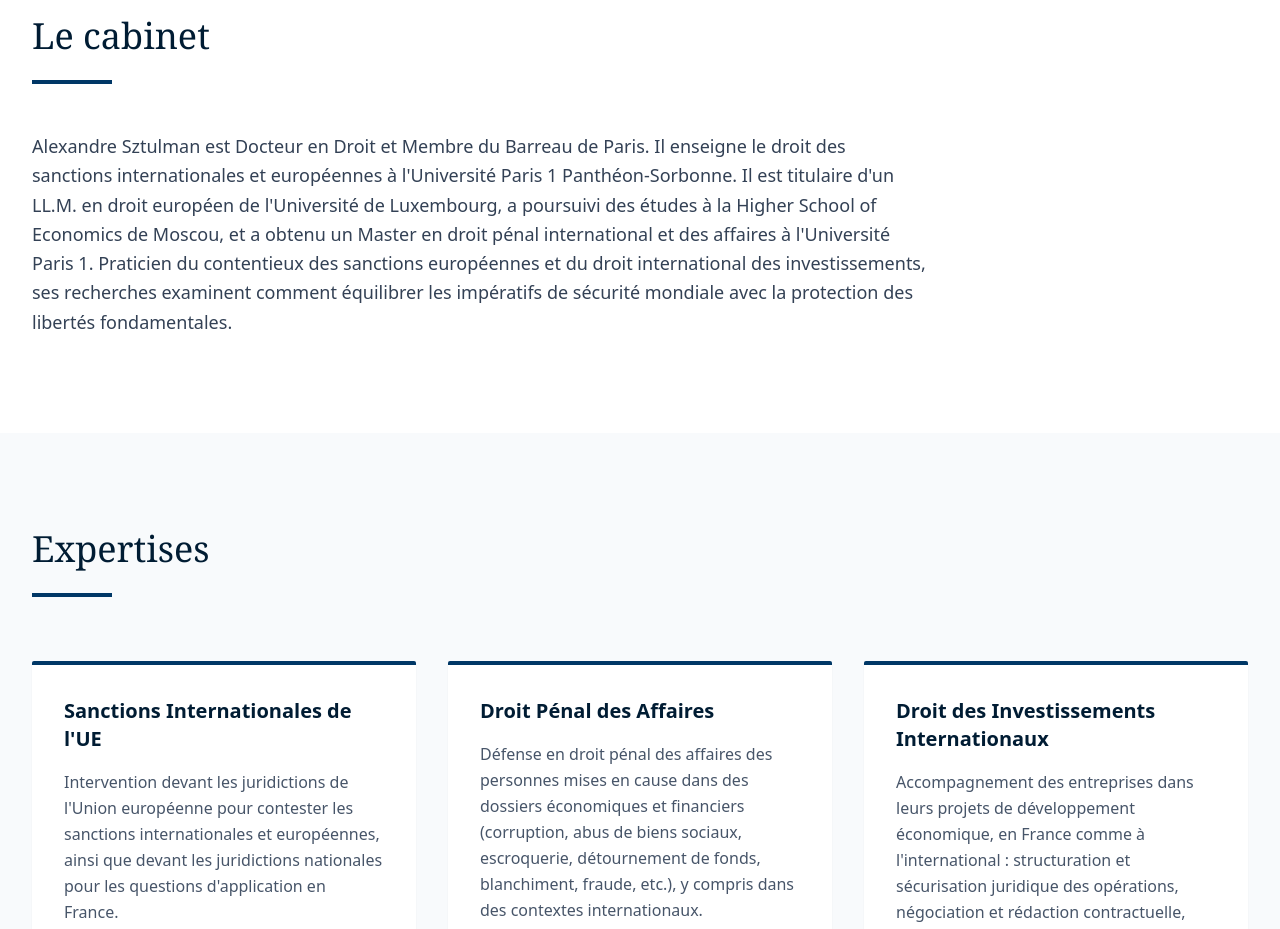
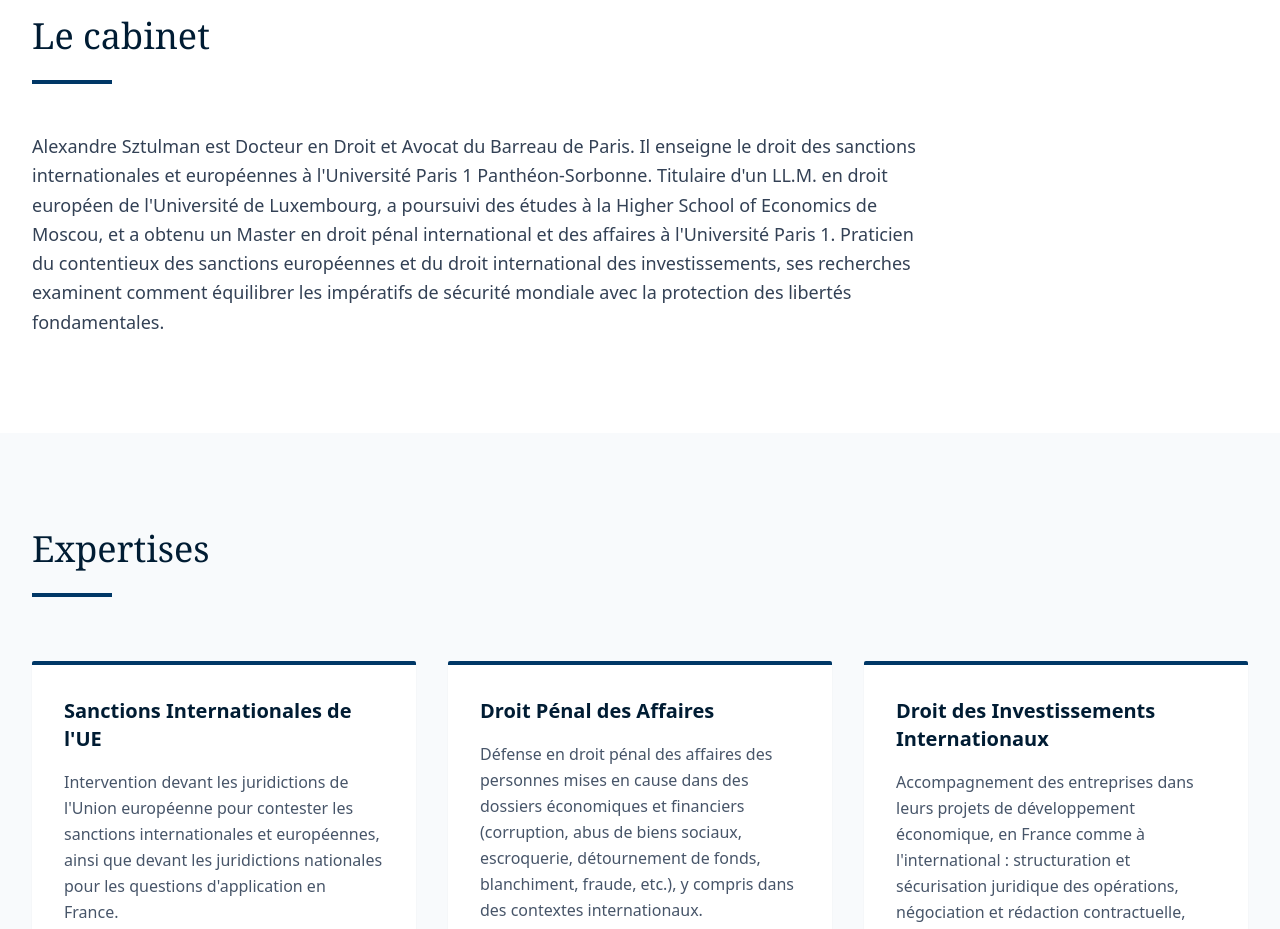
Before and after one commit to Jordanckn/Alexandre-Sztulman, a React (Vite) app: page / in a window 1280 px wide. Shown: the part 880-1809 px from the top of the page. Built offline with nearby package versions, Linux system fonts and the light colour scheme.

Commit message:
Updated About.tsx

```diff
--- a/src/components/About.tsx
+++ b/src/components/About.tsx
@@ -8,7 +8,7 @@ export function About({ language }: AboutProps) {
   const content = {
     fr: {
       title: 'Le cabinet',
-      text: 'Alexandre Sztulman est Docteur en Droit et Membre du Barreau de Paris. Il enseigne le droit des sanctions internationales et européennes à l\'Université Paris 1 Panthéon-Sorbonne. Il est titulaire d\'un LL.M. en droit européen de l\'Université de Luxembourg, a poursuivi des études à la Higher School of Economics de Moscou, et a obtenu un Master en droit pénal international et des affaires à l\'Université Paris 1. Praticien du contentieux des sanctions européennes et du droit international des investissements, ses recherches examinent comment équilibrer les impératifs de sécurité mondiale avec la protection des libertés fondamentales.'
+      text: 'Alexandre Sztulman est Docteur en Droit et Avocat du Barreau de Paris. Il enseigne le droit des sanctions internationales et européennes à l\'Université Paris 1 Panthéon-Sorbonne. Titulaire d\'un LL.M. en droit européen de l\'Université de Luxembourg, a poursuivi des études à la Higher School of Economics de Moscou, et a obtenu un Master en droit pénal international et des affaires à l\'Université Paris 1. Praticien du contentieux des sanctions européennes et du droit international des investissements, ses recherches examinent comment équilibrer les impératifs de sécurité mondiale avec la protection des libertés fondamentales.'
     },
     en: {
       title: 'The Firm',
```
